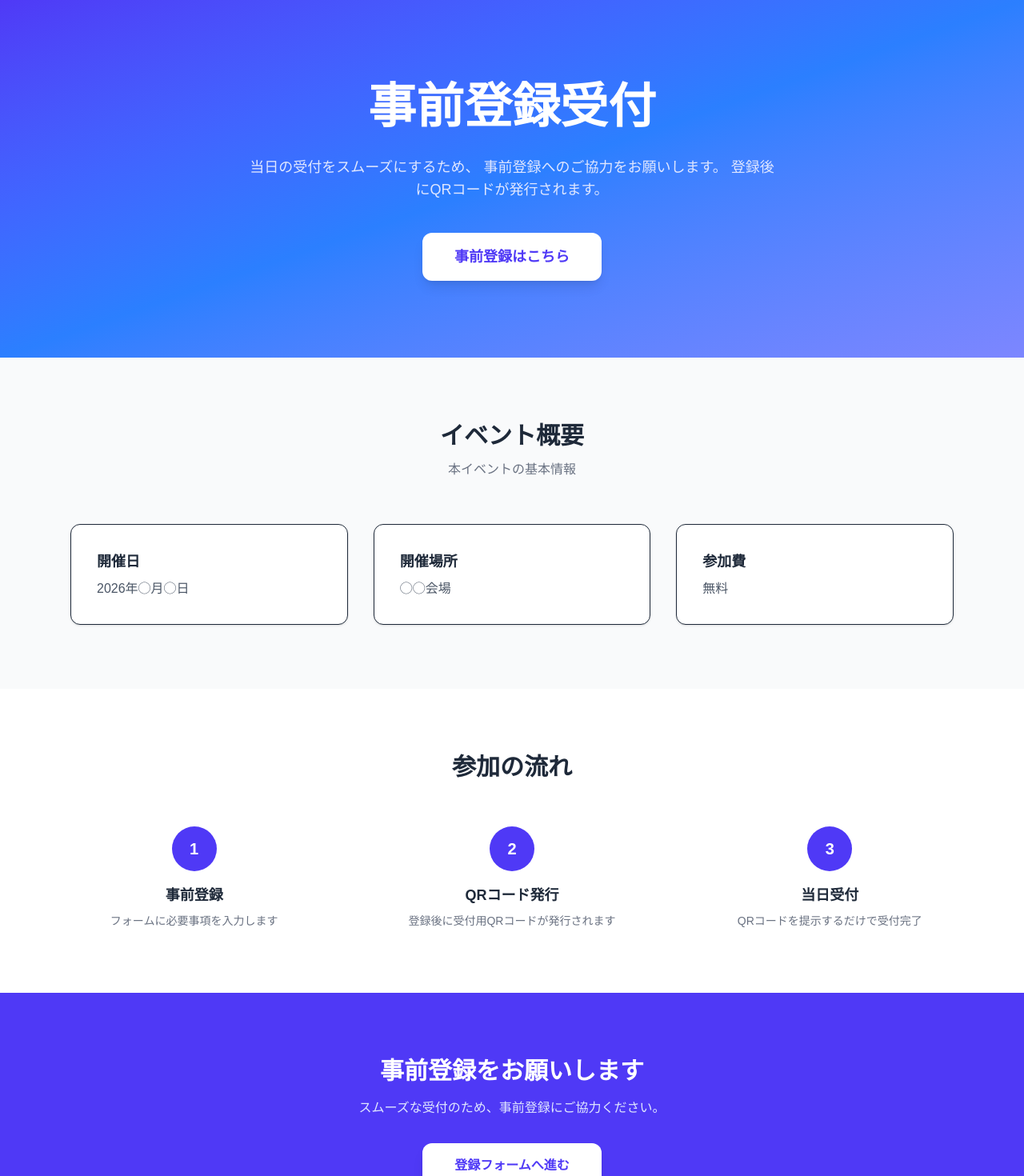
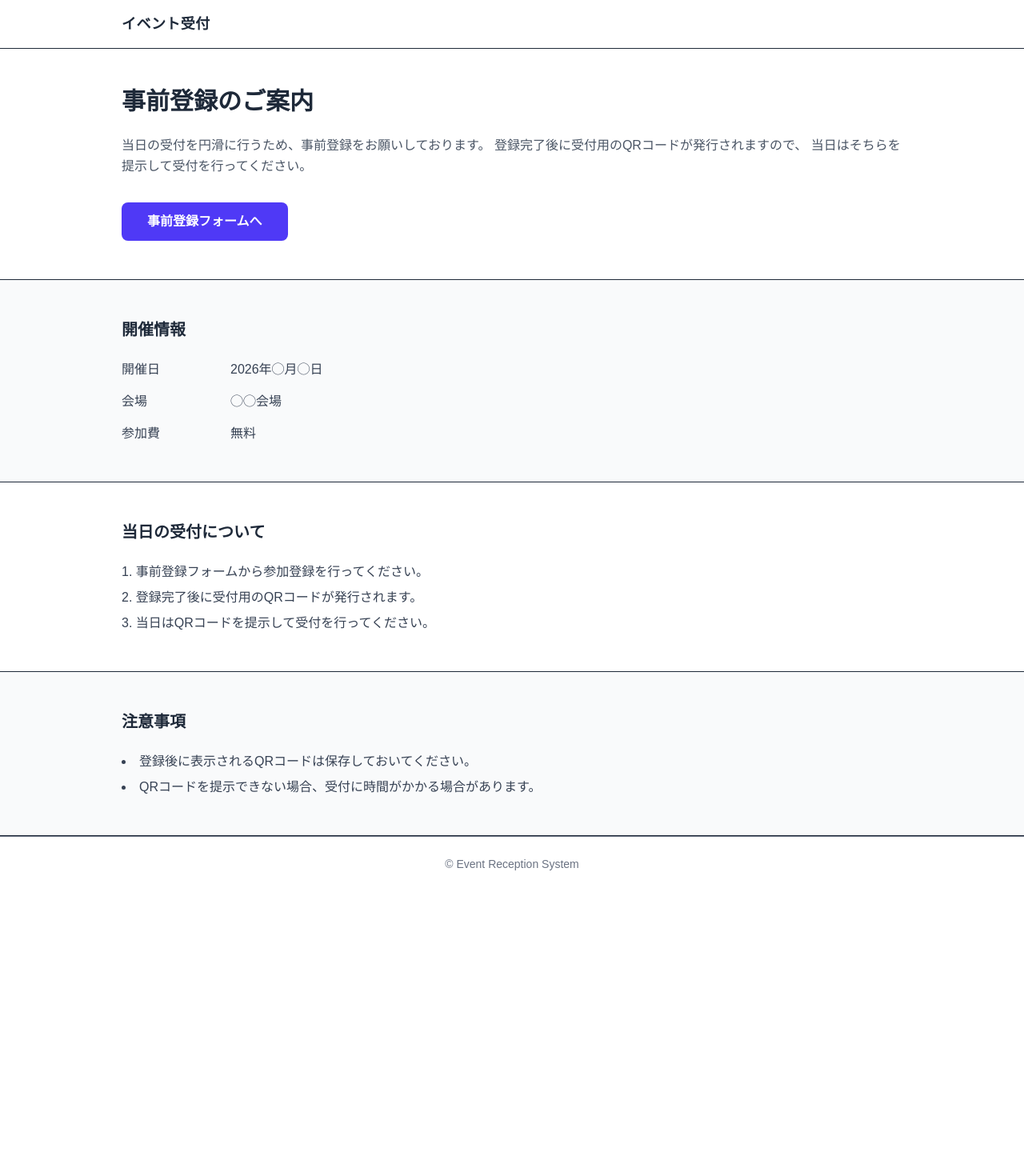
Before and after one commit to akiy2009/comming, a Next.js app: page / in a window 1280 px wide. Shown: the top 1470 px of the page at 80% size. After the commit the page ends 1114 px from the top, so only its background shows below. Built offline with nearby package versions, Linux system fonts and the light colour scheme.

Commit message:
Update page.tsx

```diff
--- a/app/page.tsx
+++ b/app/page.tsx
@@ -4,153 +4,102 @@ import Link from "next/link";
 
 export default function Home() {
   return (
-    <main className="bg-gray-50 text-gray-800">
+    <main className="min-h-screen bg-white text-gray-800">
 
-      {/* HERO */}
-      <section className="relative bg-gradient-to-br from-indigo-600 via-blue-500 to-indigo-400 text-white">
+      {/* ヘッダー */}
+      <header className="border-b">
+        <div className="max-w-5xl mx-auto px-6 py-4 flex justify-between items-center">
+          <h1 className="text-lg font-semibold tracking-wide">
+            イベント受付
+          </h1>
+        </div>
+      </header>
 
-        <div className="max-w-6xl mx-auto px-6 py-24 text-center">
+      {/* メイン説明 */}
+      <section className="max-w-5xl mx-auto px-6 py-12">
 
-          <h1 className="text-5xl md:text-6xl font-bold leading-tight">
-            事前登録受付
-          </h1>
+        <h2 className="text-3xl font-bold mb-6">
+          事前登録のご案内
+        </h2>
 
-          <p className="mt-6 text-lg text-indigo-100 max-w-2xl mx-auto">
-            当日の受付をスムーズにするため、
-            事前登録へのご協力をお願いします。
-            登録後にQRコードが発行されます。
-          </p>
+        <p className="text-gray-600 leading-relaxed mb-8">
+          当日の受付を円滑に行うため、事前登録をお願いしております。
+          登録完了後に受付用のQRコードが発行されますので、
+          当日はそちらを提示して受付を行ってください。
+        </p>
 
-          <Link href="/register">
-            <button className="mt-10 bg-white text-indigo-600 px-10 py-4 rounded-xl font-semibold text-lg shadow-lg hover:scale-105 transition">
-              事前登録はこちら
-            </button>
-          </Link>
-
-        </div>
+        <Link href="/register">
+          <button className="bg-indigo-600 text-white px-8 py-3 rounded-lg font-semibold hover:bg-indigo-700 transition">
+            事前登録フォームへ
+          </button>
+        </Link>
 
       </section>
 
-      {/* イベント概要 */}
-      <section className="max-w-6xl mx-auto px-6 py-20">
+      {/* 開催情報 */}
+      <section className="bg-gray-50 border-y">
+        <div className="max-w-5xl mx-auto px-6 py-12">
 
-        <div className="text-center mb-14">
-          <h2 className="text-3xl font-bold">イベント概要</h2>
-          <p className="text-gray-500 mt-3">
-            本イベントの基本情報
-          </p>
-        </div>
+          <h3 className="text-xl font-semibold mb-6">
+            開催情報
+          </h3>
 
-        <div className="grid md:grid-cols-3 gap-8">
+          <div className="space-y-4 text-gray-700">
 
-          <div className="bg-white p-8 rounded-xl shadow-sm border">
-            <h3 className="font-semibold text-lg mb-2">
-              開催日
-            </h3>
-            <p className="text-gray-600">
-              2026年◯月◯日
-            </p>
-          </div>
-
-          <div className="bg-white p-8 rounded-xl shadow-sm border">
-            <h3 className="font-semibold text-lg mb-2">
-              開催場所
-            </h3>
-            <p className="text-gray-600">
-              ◯◯会場
-            </p>
-          </div>
-
-          <div className="bg-white p-8 rounded-xl shadow-sm border">
-            <h3 className="font-semibold text-lg mb-2">
-              参加費
-            </h3>
-            <p className="text-gray-600">
-              無料
-            </p>
-          </div>
-
-        </div>
-
-      </section>
-
-      {/* 参加の流れ */}
-      <section className="bg-white py-20 px-6">
-
-        <div className="max-w-6xl mx-auto">
-
-          <div className="text-center mb-14">
-            <h2 className="text-3xl font-bold">
-              参加の流れ
-            </h2>
-          </div>
-
-          <div className="grid md:grid-cols-3 gap-10">
-
-            <div className="text-center">
-              <div className="w-14 h-14 bg-indigo-600 text-white flex items-center justify-center rounded-full mx-auto text-xl font-bold">
-                1
-              </div>
-              <h3 className="mt-4 font-semibold text-lg">
-                事前登録
-              </h3>
-              <p className="text-gray-500 text-sm mt-2">
-                フォームに必要事項を入力します
-              </p>
+            <div className="flex gap-6">
+              <div className="w-28 font-medium">開催日</div>
+              <div>2026年◯月◯日</div>
             </div>
 
-            <div className="text-center">
-              <div className="w-14 h-14 bg-indigo-600 text-white flex items-center justify-center rounded-full mx-auto text-xl font-bold">
-                2
-              </div>
-              <h3 className="mt-4 font-semibold text-lg">
-                QRコード発行
-              </h3>
-              <p className="text-gray-500 text-sm mt-2">
-                登録後に受付用QRコードが発行されます
-              </p>
+            <div className="flex gap-6">
+              <div className="w-28 font-medium">会場</div>
+              <div>◯◯会場</div>
             </div>
 
-            <div className="text-center">
-              <div className="w-14 h-14 bg-indigo-600 text-white flex items-center justify-center rounded-full mx-auto text-xl font-bold">
-                3
-              </div>
-              <h3 className="mt-4 font-semibold text-lg">
-                当日受付
-              </h3>
-              <p className="text-gray-500 text-sm mt-2">
-                QRコードを提示するだけで受付完了
-              </p>
+            <div className="flex gap-6">
+              <div className="w-28 font-medium">参加費</div>
+              <div>無料</div>
             </div>
 
           </div>
 
         </div>
+      </section>
+
+      {/* 受付の流れ */}
+      <section className="max-w-5xl mx-auto px-6 py-12">
+
+        <h3 className="text-xl font-semibold mb-6">
+          当日の受付について
+        </h3>
+
+        <ol className="list-decimal list-inside text-gray-700 space-y-2">
+          <li>事前登録フォームから参加登録を行ってください。</li>
+          <li>登録完了後に受付用のQRコードが発行されます。</li>
+          <li>当日はQRコードを提示して受付を行ってください。</li>
+        </ol>
 
       </section>
 
-      {/* CTA */}
-      <section className="py-20 px-6 text-center bg-indigo-600 text-white">
+      {/* 注意事項 */}
+      <section className="bg-gray-50 border-y">
+        <div className="max-w-5xl mx-auto px-6 py-12">
 
-        <h2 className="text-3xl font-bold">
-          事前登録をお願いします
-        </h2>
+          <h3 className="text-xl font-semibold mb-6">
+            注意事項
+          </h3>
 
-        <p className="mt-4 text-indigo-100">
-          スムーズな受付のため、事前登録にご協力ください。
-        </p>
+          <ul className="list-disc list-inside text-gray-700 space-y-2">
+            <li>登録後に表示されるQRコードは保存しておいてください。</li>
+            <li>QRコードを提示できない場合、受付に時間がかかる場合があります。</li>
+          </ul>
 
-        <Link href="/register">
-          <button className="mt-8 bg-white text-indigo-600 px-10 py-4 rounded-xl font-semibold shadow-lg hover:scale-105 transition">
-            登録フォームへ進む
-          </button>
-        </Link>
-
+        </div>
       </section>
 
       {/* フッター */}
-      <footer className="bg-gray-900 text-gray-400 text-center py-6 text-sm">
-        © Event Registration System
+      <footer className="border-t text-center text-sm text-gray-500 py-6">
+        © Event Reception System
       </footer>
 
     </main>
```
